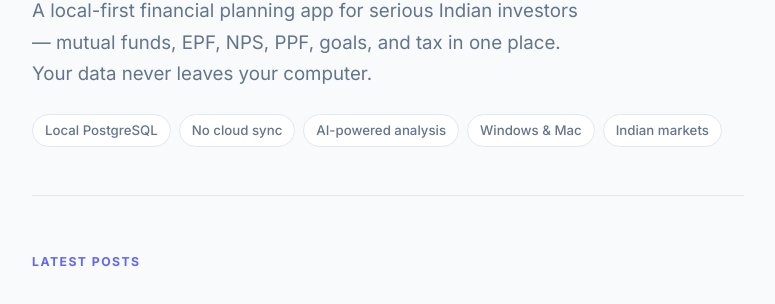
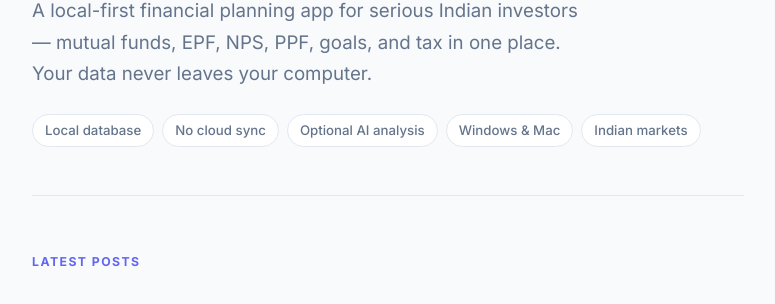
Before and after one commit to srikrishna2024/portfolio-tracker-blog, a Jekyll site: the page built from index.html, in a window 1280 px wide. Shown: the part 253-557 px from the top of the page, without its empty margins (252-1027 px from the left). Built offline with Jekyll 4.4.1, drawn with Linux system fonts in a browser that asks for light colours.

Commit message:
fix badge text: local database, optional AI; fix yellow highlight on badges

```diff
--- a/assets/css/style.css
+++ b/assets/css/style.css
@@ -83,7 +83,8 @@ nav a:hover { color: var(--text); }
   display: inline-block; padding: 4px 12px;
   border: 1px solid var(--border); border-radius: 999px;
   font-size: 0.78rem; color: var(--muted); font-weight: 500;
-  background: var(--surface);
+  background: var(--surface) !important;
+  -webkit-text-fill-color: var(--muted);
 }
 
 .section-label {
--- a/index.html
+++ b/index.html
@@ -7,9 +7,9 @@ title: Personal Portfolio Tracker
   <h1>Your finances.<br><span>Your machine.</span></h1>
   <p>A local-first financial planning app for serious Indian investors — mutual funds, EPF, NPS, PPF, goals, and tax in one place. Your data never leaves your computer.</p>
   <div class="hero-badges">
-    <span class="badge">Local PostgreSQL</span>
+    <span class="badge">Local database</span>
     <span class="badge">No cloud sync</span>
-    <span class="badge">AI-powered analysis</span>
+    <span class="badge">Optional AI analysis</span>
     <span class="badge">Windows &amp; Mac</span>
     <span class="badge">Indian markets</span>
   </div>
```
